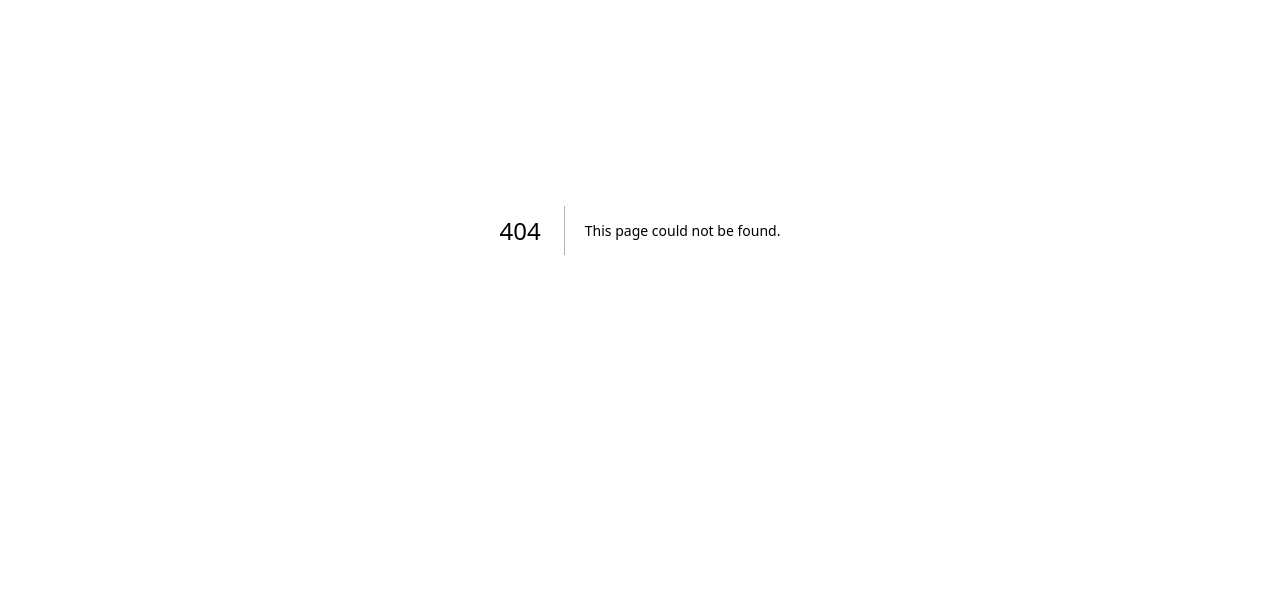
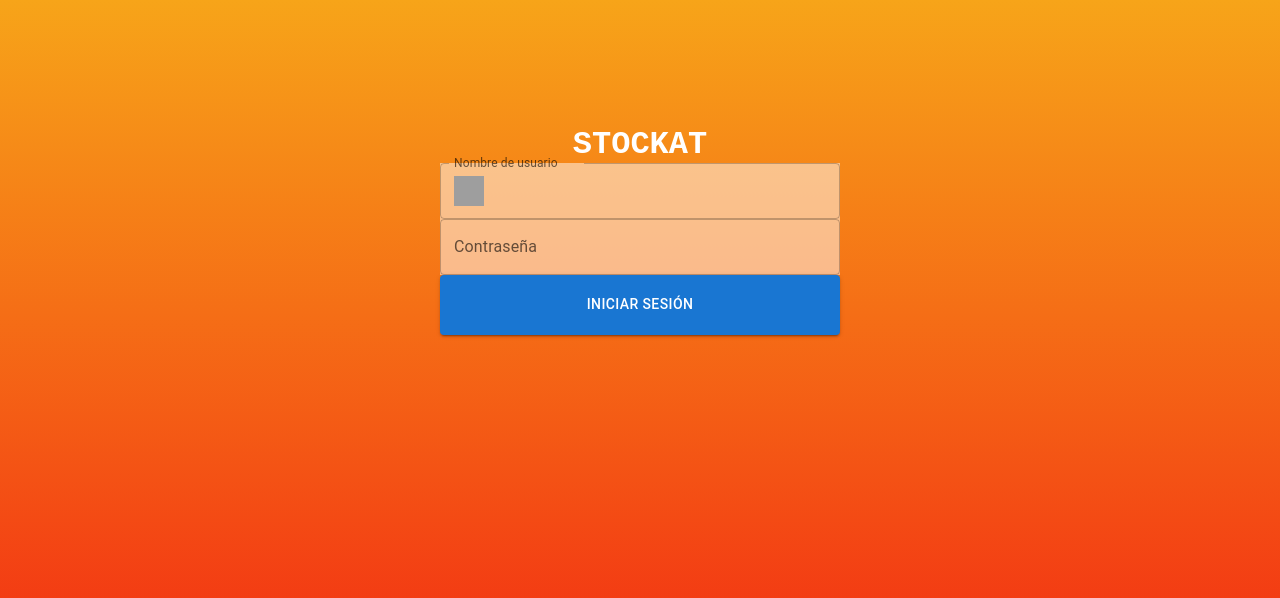
Before and after one commit to FranciscoGiayetto/Stockat-Front, a Next.js app: page /login in a window 1280 px wide. Before the commit this address had no page. Shown: the part 170-768 px from the top of the page. Built offline with nearby package versions, Linux system fonts and the light colour scheme; grey boxes are pictures that could not be loaded.

Commit message:
quiero arreglar una cosita que la cague xd

```diff
--- a/package.json
+++ b/package.json
@@ -13,9 +13,13 @@
     "@emotion/styled": "^11.11.0",
     "@fontsource/roboto": "^5.0.8",
     "@mui/material": "^5.15.10",
+    "@mui/styled-engine-sc": "^6.0.0-alpha.16",
+    "formik": "^2.4.5",
     "next": "14.1.0",
     "react": "^18",
-    "react-dom": "^18"
+    "react-dom": "^18.2.0",
+    "styled-components": "^6.1.8",
+    "yup": "^1.3.3"
   },
   "devDependencies": {
     "eslint": "^8",
--- /dev/null
+++ b/src/app/login/login.css
@@ -0,0 +1,44 @@
+*{
+    margin: 0;
+    font-family: 'Courier New', Courier, monospace;
+}
+
+.fondo{
+    width: 100%;
+    height: 100vh;
+    display: flex;
+    flex-direction: column;
+    justify-content: center;
+    align-items: center;
+    background: #f33713;
+    background: linear-gradient(90deg,#f33713 0%, #f7a619 80%);
+    background: -webkit-linear-gradient(90deg,#f33713 0%, #f7a619 80%);
+    background: -moz-linear-gradient(90deg,#f33713 0%, #f7a619 80%);
+}
+
+.titulo{
+    color: white;
+}
+
+.usuario, .contraseña{
+    background-color: rgba(255, 255, 255, 0.5);
+    width: 400px;
+    margin: 10px 0;
+}
+
+.usuario img{
+    width: 30px;
+    height: 30px;
+    object-fit: cover;
+}
+
+.boton{
+    background-color: #832029;
+    width: 400px;
+    height: 60px;
+    margin: 10px 0;
+}
+
+.boton:hover{
+    background-color: black;
+}
--- /dev/null
+++ b/src/app/login/page.jsx
@@ -0,0 +1,31 @@
+import React from 'react';
+import TextField from '@mui/material/TextField';
+import Button from '@mui/material/Button';
+import InputAdornment from '@mui/material/InputAdornment';
+
+import './login.css'
+
+function page() {
+
+  return (
+    <div className='fondo'>
+        <h1 className='titulo'>STOCKAT</h1>
+
+        <TextField className='usuario' id="outlined-basic" label="Nombre de usuario" variant="outlined"
+        InputProps={{
+            startAdornment: (
+              <InputAdornment position="start">
+                <img src="https://imgs.search.brave.com/ApKtkR7lY1oktTi0fLkD9yKXdLcjD-j_I1e7bJ7E3xM/rs:fit:860:0:0/g:ce/aHR0cHM6Ly9oaXBz/LmhlYXJzdGFwcHMu/Y29tL2htZy1wcm9k/L2ltYWdlcy9qZW5u/YS1vcnRlZ2EtNjQ5/OWI3OWUzYWVhYy5q/cGc_Y3JvcD0xeHc6/MC40NDk2NjY5MTMz/OTc0ODMzeGg7Y2Vu/dGVyLHRvcCZyZXNp/emU9MTIwMDoq" alt="" />
+              </InputAdornment>
+            ),
+          }} />
+
+        <TextField className='contraseña' id="outlined-basic" label="Contraseña" variant="outlined" />
+
+
+        <Button className='boton' variant="contained">INICIAR SESIÓN</Button>
+    </div>
+  )
+}
+
+export default page
```
Also changed, not shown: public/logo.png (added), 1 other file (tests, documents, lock files or other folders).
